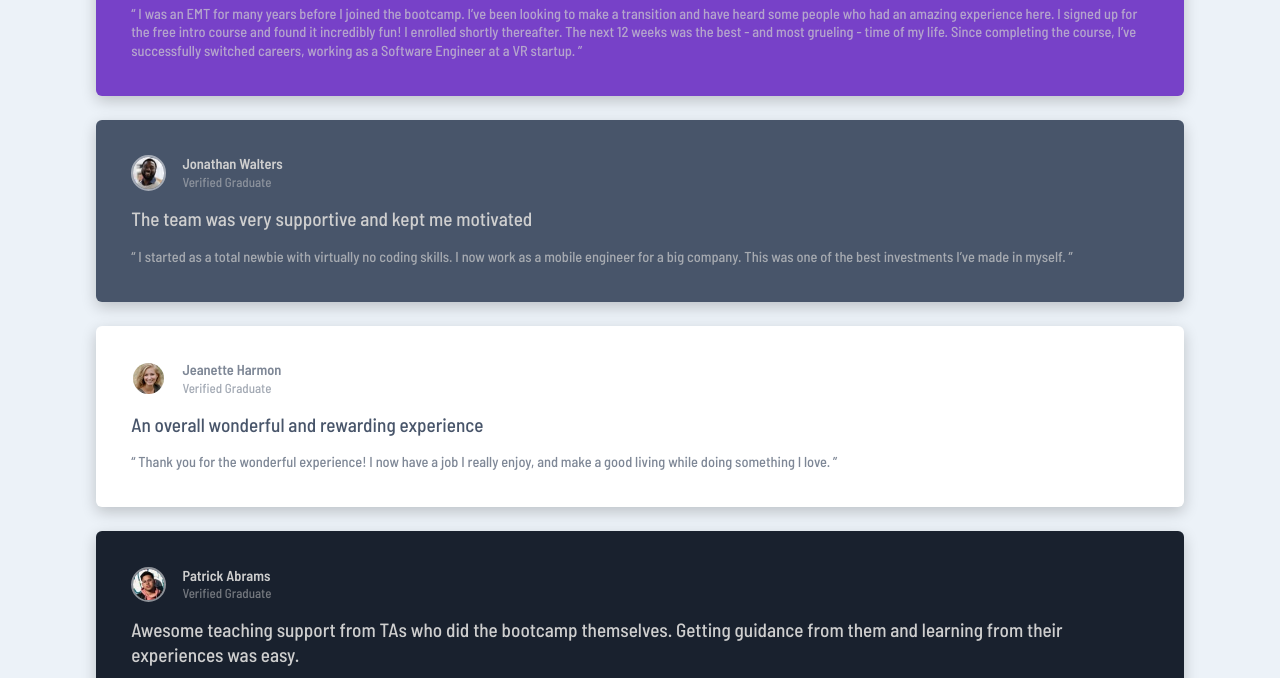
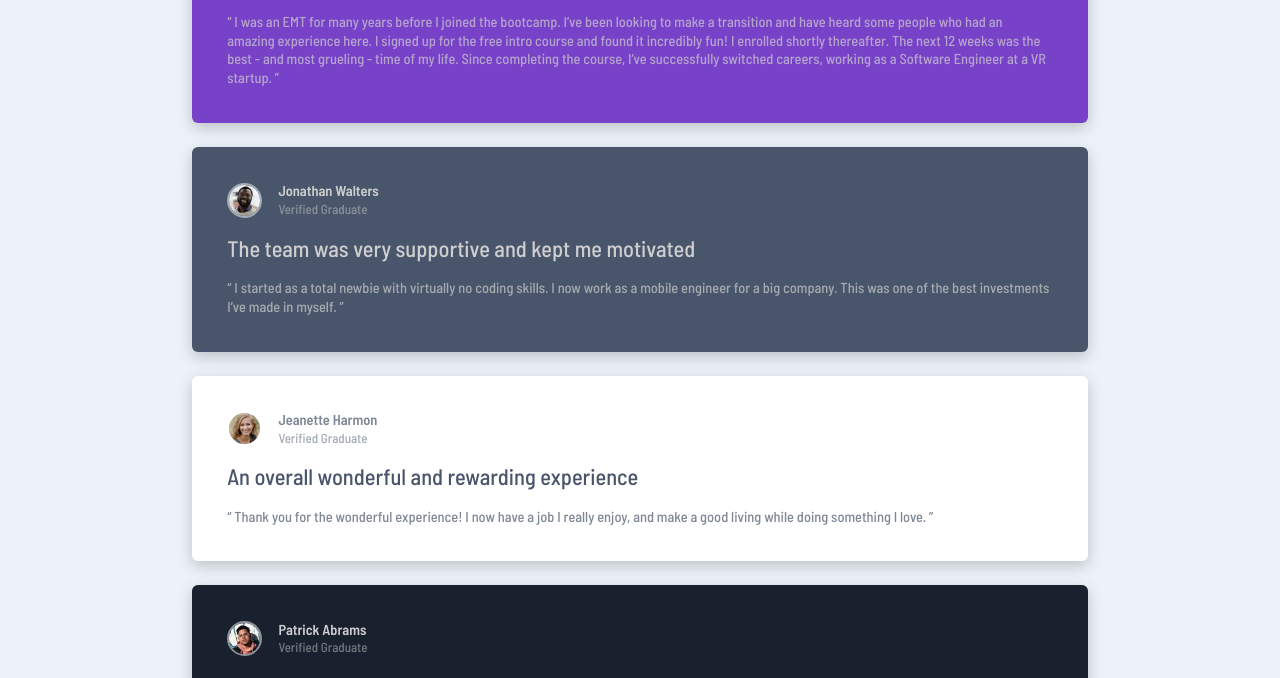
Before and after one commit to cleunggit/fem-testimonials-grid-section-main, a plain HTML site: page index.html in a window 1280 px wide. Shown: the part 220-898 px from the top of the page. Drawn offline with Linux system fonts and the light colour scheme.

Commit message:
adding styling to cards

```diff
--- a/app/scss/_card.scss
+++ b/app/scss/_card.scss
@@ -38,7 +38,7 @@
   &-quote-main {
     text-align: left;
     margin-bottom: 1rem;
-    font-size: 1.2rem;
+    font-size: 1.4rem;
   }
   &-quote-secondary {
     font-size: 0.9rem;
--- a/app/scss/_globals.scss
+++ b/app/scss/_globals.scss
@@ -31,6 +31,6 @@ h1 {
 
 .cards {
   margin: 0 auto;
-  width: 85vw;
+  width: 70vw;
   max-width: 1100px;
 }
```
Also changed, not shown: app/scss/style.css.
